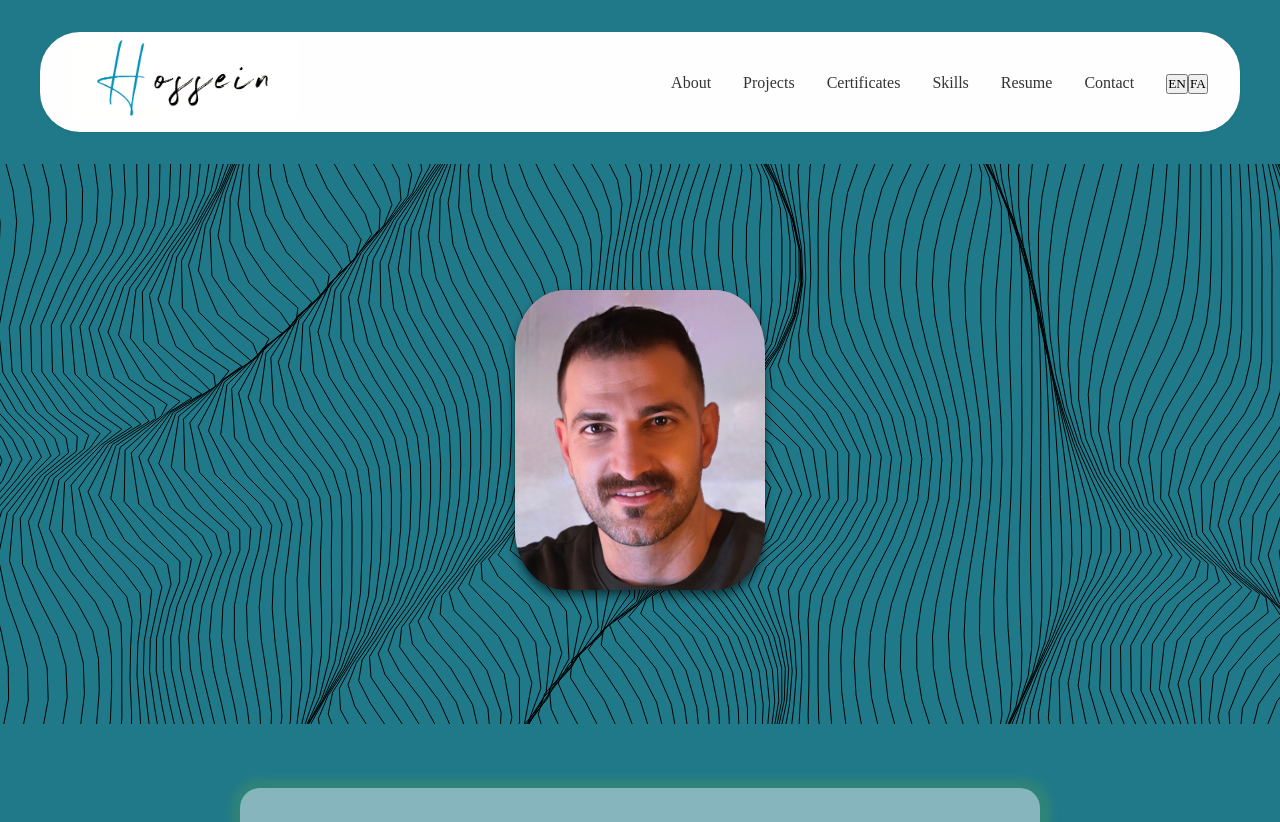
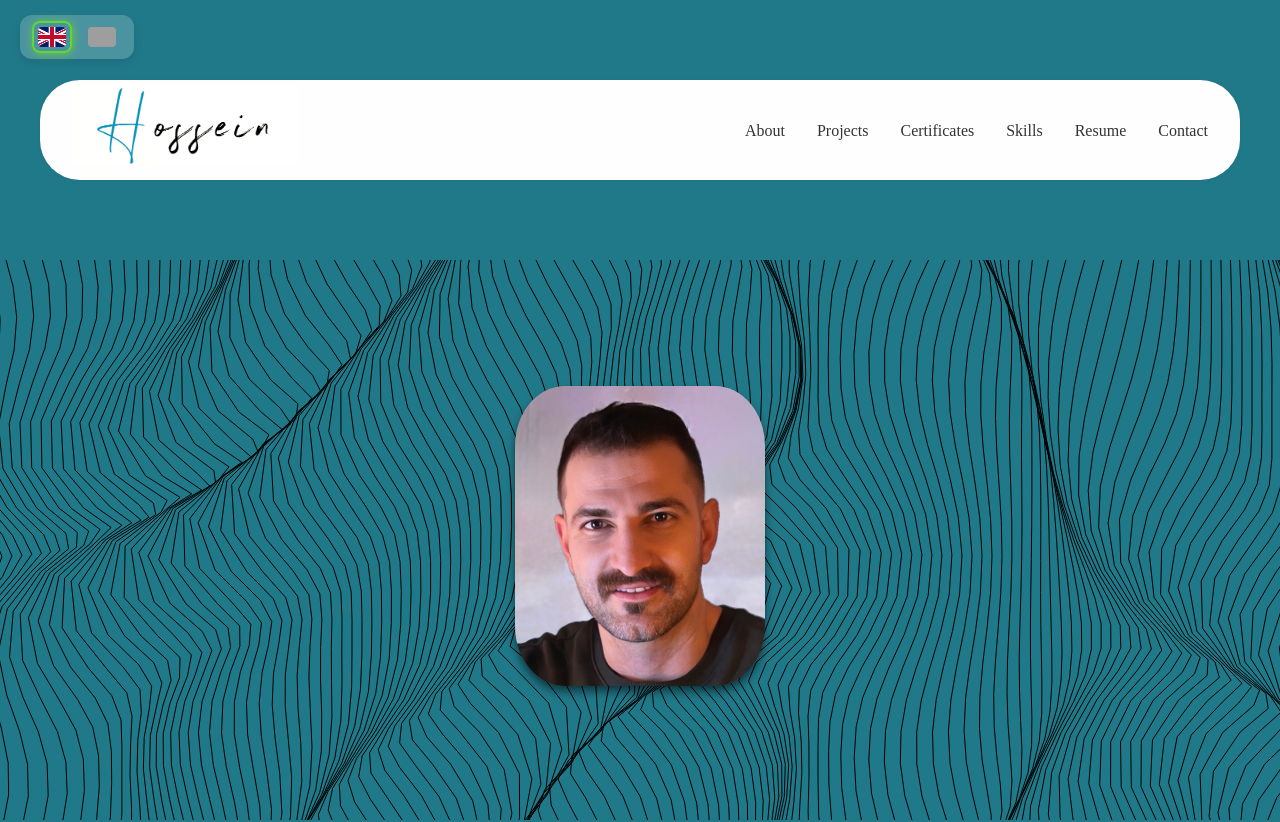
Before and after one commit to Hossein-Kelisa/Hossein-Kelisa-Portfolio, a React (Vite) app: page / in a window 1280 px wide. Shown: the top 822 px of the page. Built offline with nearby package versions, Linux system fonts and the light colour scheme; grey boxes are pictures that could not be loaded.

Commit message:
change toggle btn

```diff
--- a/src/App.jsx
+++ b/src/App.jsx
@@ -1,3 +1,4 @@
+import ToggleLanguages from "./components/ToggleLanguages";
 import Navbar from "./components/Navbar";
 import Image from "./components/Image";
 import Hero from "./components/Hero";
@@ -12,6 +13,7 @@ import "./index.css";
 const App = () => {
   return (
     <>
+      <ToggleLanguages />
       <Navbar />
       <main>
         <Image />
--- a/src/components/Navbar.css
+++ b/src/components/Navbar.css
@@ -10,7 +10,7 @@
   height: 100px;
   border-radius: 40px;
   max-width: 1200px;
-  margin: 2rem auto;
+  margin: 5rem auto;
 }
 
 .logo {
@@ -66,6 +66,7 @@
     padding: 0.5rem 1rem;
     height: auto;
     border-radius: 30px;
+    margin: 4rem auto;
   }
 
   .logo {
@@ -102,6 +103,7 @@
   .navbar {
     padding: 0.5rem;
     height: auto;
+    margin: 3.5rem auto;
   }
 
   .logo {
--- a/src/components/Navbar.jsx
+++ b/src/components/Navbar.jsx
@@ -7,7 +7,7 @@ import { useTranslation } from "react-i18next";
 
 const Navbar = () => {
   const [isMobileMenuOpen, setMobileMenuOpen] = useState(false);
-  const { t, i18n } = useTranslation();
+  const { t } = useTranslation();
 
   const toggleMobileMenu = () => {
     setMobileMenuOpen(!isMobileMenuOpen);
@@ -15,11 +15,6 @@ const Navbar = () => {
 
   const handleLinkClick = () => {
     setMobileMenuOpen(false);
-  };
-
-  const changeLanguage = (lang) => {
-    i18n.changeLanguage(lang);
-    localStorage.setItem("lang", lang);
   };
 
   return (
@@ -54,24 +49,6 @@ const Navbar = () => {
               </a>
             </li>
           ))}
-          <li>
-            <button
-              onClick={() => changeLanguage("en")}
-              aria-label="Switch to English"
-              aria-pressed={i18n.language === "en"}
-              title="Switch to English"
-            >
-              EN
-            </button>
-            <button
-              onClick={() => changeLanguage("fa")}
-              aria-label="Switch to Farsi"
-              aria-pressed={i18n.language === "fa"}
-              title="Switch to Farsi"
-            >
-              FA
-            </button>
-          </li>
         </ul>
       </nav>
     </Fades>
--- a/src/i18n.js
+++ b/src/i18n.js
@@ -5,9 +5,7 @@ import fa from "./locales/fa.json";
 
 const savedLang = localStorage.getItem("lang") || "en";
 
-i18n
-  .use(initReactI18next)
-  .init({
+i18n.use(initReactI18next).init({
   resources: {
     en: { translation: en },
     fa: { translation: fa },
```
Lines whose indentation alone changed are shown as unchanged.
